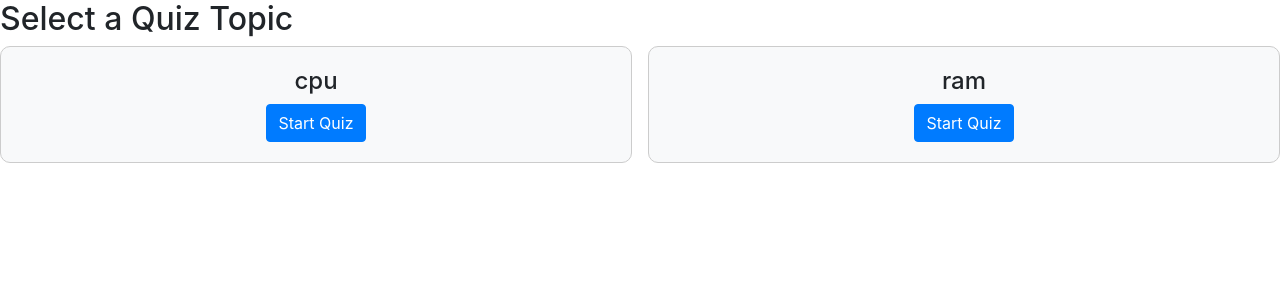
After one commit to bay3m/GitGud-Learning-Web, a Flask app: page /quizzes in a window 1280 px wide. The commit adds this page. Shown: the top 300 px of the page. Run offline with Flask 3, Linux system fonts and the light colour scheme; some libraries are stand-ins or nearby versions; some web fonts are replaced.

Commit message:
add quizzes route and page

```diff
--- a/application/routes.py
+++ b/application/routes.py
@@ -36,6 +36,12 @@ def index():
     ]
 
     return render_template("index.html", hardware=hardware)
+
+@main.route("/quizzes")
+def quizzes():
+    topics = ["cpu", "ram"]
+
+    return render_template("quiz_home.html", topics=topics)
 
 @main.route("/computer")
 def computer():
--- a/application/static/style.css
+++ b/application/static/style.css
@@ -110,7 +110,7 @@ nav.nav_bar {
 }
 
 nav.nav_bar > h2 {
-    padding-right: 70vw;
+    padding-right: 30vw;
     padding-left: 5vw;
     font-weight: lighter;
     color: black;
@@ -454,3 +454,22 @@ section.section_3 > div.container {
 .wiki_image_text {
     padding-left: 30px;
 }
+
+/* Quiz Section ----------------------------------------------------------------------------------------------- */
+.topics-grid {
+    display: grid;
+    grid-template-columns: repeat(auto-fit, minmax(200px, 1fr));
+    gap: 1rem;
+}
+.topic-card {
+    border: 1px solid #ccc;
+    border-radius: 10px;
+    padding: 20px;
+    text-align: center;
+    background-color: #f8f9fa;
+    transition: 0.2s ease;
+}
+.topic-card:hover {
+    transform: translateY(-5px);
+    background-color: #e9ecef;
+}
--- a/application/templates/cpu.html
+++ b/application/templates/cpu.html
@@ -7,9 +7,6 @@
     <link rel="stylesheet" href="../static/style.css">
 </head>
 <body>
-<<<<<<< HEAD
-    cpu
-=======
     <section class="section_wiki">
         <br>
         <div class="wiki_title">
@@ -44,6 +41,5 @@
             </div>
         </div>
     </section>
->>>>>>> f20407803b7121a88e28b2c505037941bb0a07c3
 </body>
 </html>
--- a/application/templates/graphic.html
+++ b/application/templates/graphic.html
@@ -7,9 +7,6 @@
     <link rel="stylesheet" href="../static/style.css">
 </head>
 <body>
-<<<<<<< HEAD
-    graphics
-=======
     <section class="section_wiki">
         <br>
         <div class="wiki_title">
@@ -48,6 +45,5 @@
             </div>
         </div>
     </section>
->>>>>>> f20407803b7121a88e28b2c505037941bb0a07c3
 </body>
 </html>
--- a/application/templates/keyboard.html
+++ b/application/templates/keyboard.html
@@ -7,9 +7,6 @@
     <link rel="stylesheet" href="../static/style.css">
 </head>
 <body>
-<<<<<<< HEAD
-    keyboard
-=======
     <section class="section_wiki">
         <br>
         <div class="wiki_title">
@@ -44,6 +41,5 @@
             </div>
         </div>
     </section>
->>>>>>> f20407803b7121a88e28b2c505037941bb0a07c3
 </body>
 </html>
--- a/application/templates/monitor.html
+++ b/application/templates/monitor.html
@@ -7,9 +7,6 @@
     <link rel="stylesheet" href="../static/style.css">
 </head>
 <body>
-<<<<<<< HEAD
-    monitor
-=======
     <section class="section_wiki">
         <br>
         <div class="wiki_title">
@@ -48,6 +45,5 @@
             </div>
         </div>
     </section>
->>>>>>> f20407803b7121a88e28b2c505037941bb0a07c3
 </body>
 </html>
--- a/application/templates/motherboard.html
+++ b/application/templates/motherboard.html
@@ -7,9 +7,6 @@
     <link rel="stylesheet" href="../static/style.css">
 </head>
 <body>
-<<<<<<< HEAD
-    motherboard
-=======
     <section class="section_wiki">
         <br>
         <div class="wiki_title">
@@ -59,6 +56,5 @@
             </div>
         </div>
     </section>
->>>>>>> f20407803b7121a88e28b2c505037941bb0a07c3
 </body>
 </html>
--- a/application/templates/mouse.html
+++ b/application/templates/mouse.html
@@ -7,9 +7,6 @@
     <link rel="stylesheet" href="../static/style.css">
 </head>
 <body>
-<<<<<<< HEAD
-    mouse
-=======
     <section class="section_wiki">
         <br>
         <div class="wiki_title">
@@ -44,6 +41,5 @@
             </div>
         </div>
     </section>
->>>>>>> f20407803b7121a88e28b2c505037941bb0a07c3
 </body>
 </html>
--- /dev/null
+++ b/application/templates/quiz_home.html
@@ -0,0 +1,13 @@
+{% extends "base.html" %}
+
+{% block body %}
+    <h2>Select a Quiz Topic</h2>
+    <div class="topics-grid">
+        {% for topic in topics %}
+            <div class="topic-card">
+                <h4>{{ topic }}</h4>
+                <a href="#" class="btn btn-primary">Start Quiz</a>
+            </div>
+        {% endfor %}
+    </div>
+{% endblock %}
--- a/application/templates/ram.html
+++ b/application/templates/ram.html
@@ -7,9 +7,6 @@
     <link rel="stylesheet" href="../static/style.css">
 </head>
 <body>
-<<<<<<< HEAD
-    ram
-=======
     <section class="section_wiki">
         <br>
         <div class="wiki_title">
@@ -48,6 +45,5 @@
             </div>
         </div>
     </section>
->>>>>>> f20407803b7121a88e28b2c505037941bb0a07c3
 </body>
 </html>
--- a/application/templates/sound.html
+++ b/application/templates/sound.html
@@ -7,9 +7,6 @@
     <link rel="stylesheet" href="../static/style.css">
 </head>
 <body>
-<<<<<<< HEAD
-    sound
-=======
     <section class="section_wiki">
         <br>
         <div class="wiki_title">
@@ -45,6 +42,5 @@
             </div>
         </div>
     </section>
->>>>>>> f20407803b7121a88e28b2c505037941bb0a07c3
 </body>
 </html>
--- a/application/templates/speaker.html
+++ b/application/templates/speaker.html
@@ -7,9 +7,6 @@
     <link rel="stylesheet" href="../static/style.css">
 </head>
 <body>
-<<<<<<< HEAD
-    speaker
-=======
     <section class="section_wiki">
         <br>
         <div class="wiki_title">
@@ -44,6 +41,5 @@
             </div>
         </div>
     </section>
->>>>>>> f20407803b7121a88e28b2c505037941bb0a07c3
 </body>
 </html>
--- a/application/templates/storage.html
+++ b/application/templates/storage.html
@@ -7,9 +7,6 @@
     <link rel="stylesheet" href="../static/style.css">
 </head>
 <body>
-<<<<<<< HEAD
-    storage
-=======
     <section class="section_wiki">
         <br>
         <div class="wiki_title">
@@ -45,6 +42,5 @@
             </div>
         </div>
     </section>
->>>>>>> f20407803b7121a88e28b2c505037941bb0a07c3
 </body>
 </html>
```
Also changed, not shown: application/data/quizzes/cpu.json (added, +12 -0 lines), application/data/quizzes/ram.json (added, +7 -0 lines), application/templates/case.html (+0 -7 lines), application/templates/index.html (+4 -5 lines).
